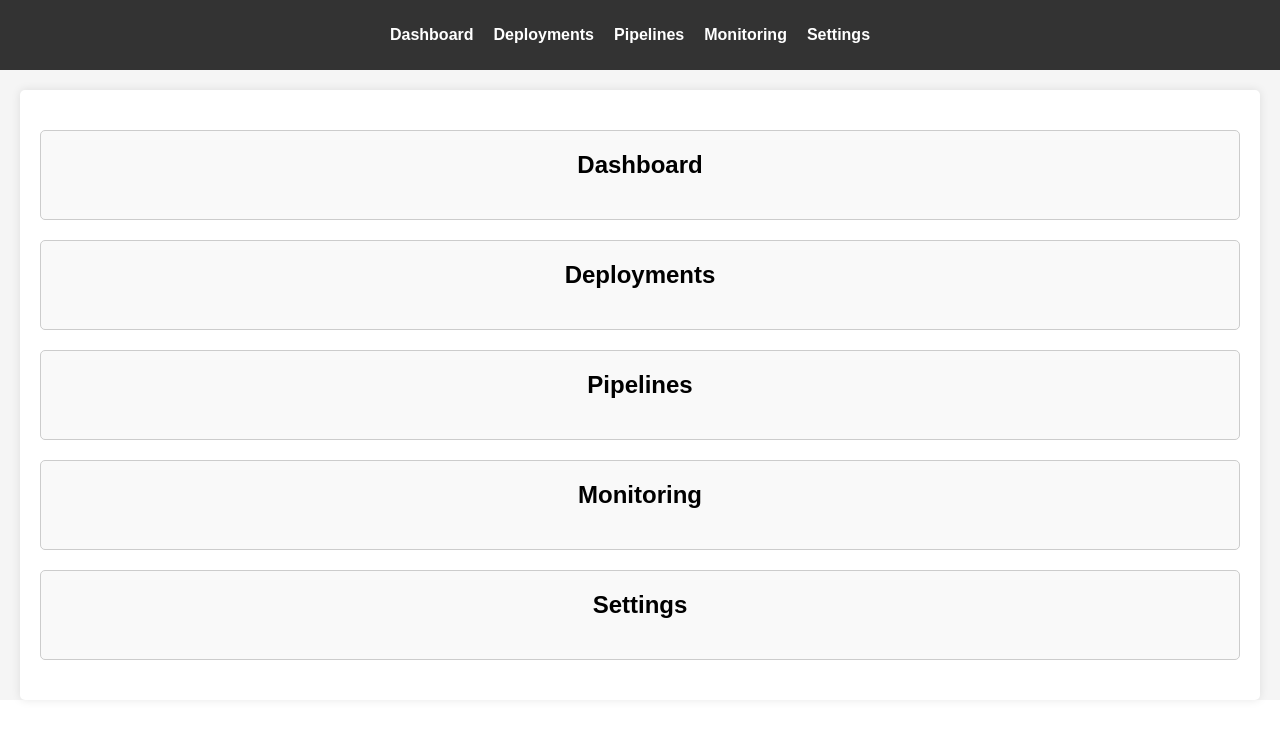
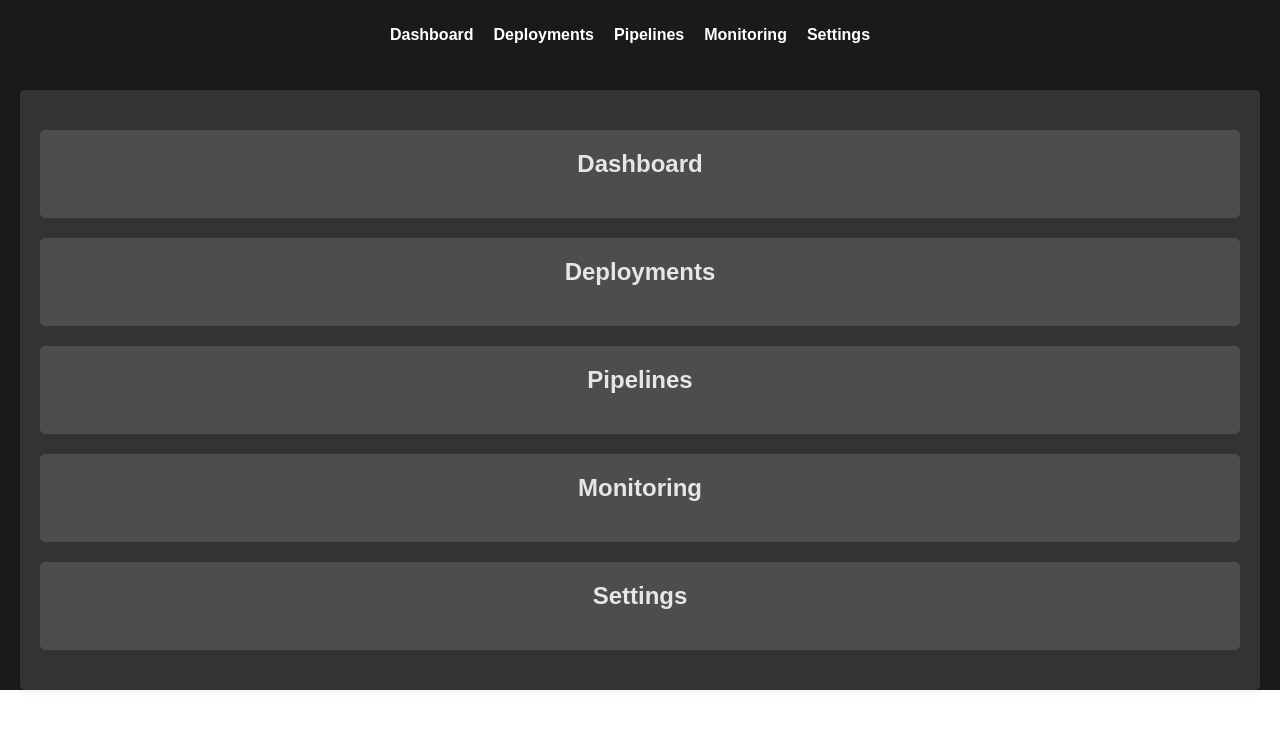
Before and after one commit to AllRedCat/ReactJS, a React (Create React App) app: page / in a window 1280 px wide. Shown: the top 738 px of the page. Built offline with nearby package versions, Linux system fonts and the light colour scheme.

Commit message:
Add: change colors

```diff
--- a/src/App.css
+++ b/src/App.css
@@ -22,11 +22,10 @@
 .App {
   font-family: Arial, sans-serif;
   text-align: center;
-  background-color: #f5f5f5;
+  background-color: var(--black);
 }
 
 header {
-  background-color: #333;
   color: #fff;
   padding: 10px 0;
 }
@@ -49,7 +48,7 @@ nav a {
 
 main {
   margin: 20px;
-  background-color: #fff;
+  background-color: var(--light-dark);
   padding: 20px;
   border-radius: 5px;
   box-shadow: 0 0 10px rgba(0, 0, 0, 0.1);
@@ -58,12 +57,13 @@ main {
 section {
   margin: 20px 0;
   padding: 20px;
-  background-color: #f9f9f9;
-  border: 1px solid #ccc;
+  background-color: var(--dark-gray);
+  border-style: none;
   border-radius: 5px;
 }
 
 h2 {
+  color: var(--white);
   font-size: 24px;
   margin: 0 0 20px;
 }
```
